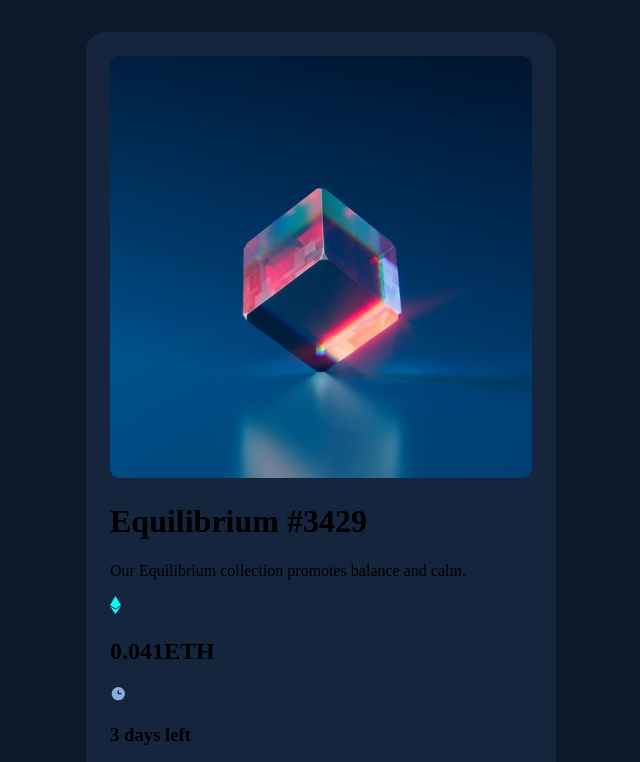
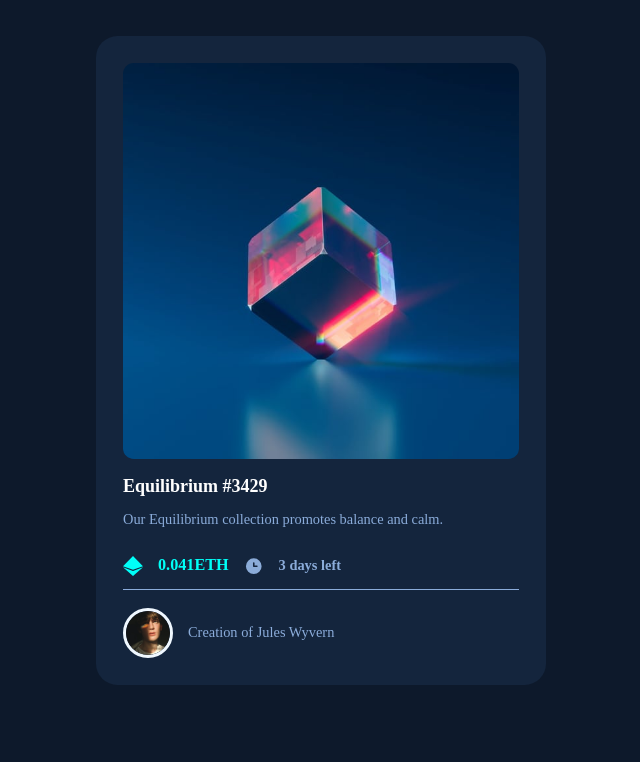
Before and after one commit to bammytech1/nft-preview-card-component, a plain HTML site: page index.html in a window 1280 px wide. Shown: the top 762 px of the page, without its empty margins (319-959 px from the left). Drawn offline with Linux system fonts and the light colour scheme; a web font is replaced by a local one.

Commit message:
progressing

```diff
--- a/index.html
+++ b/index.html
@@ -19,15 +19,15 @@
             </div>
             <h1>Equilibrium #3429</h1>
             <p>Our Equilibrium collection promotes balance and calm.</p>
-            <div class="author">
-                <img src="images/icon-ethereum.svg" alt="ETH logo" />
+            <div class="contents-row">
+                <img id="eth-logo" src="images/icon-ethereum.svg" alt="ETH logo" />
                 <h2>0.041ETH</h2>
-                <img src="images/icon-clock.svg" alt="countdown timer" />
+                <img id="timer" src="images/icon-clock.svg" alt="countdown timer" />
                 <h3>3 days left</h3>
             </div>
             <div class="divider"></div>
-            <div>
-                <img src="images/image-avatar.png" alt="male avatar" />
+            <div class="p-row">
+                <img id="p-image" src="images/image-avatar.png" alt="male avatar" />
                 <p class="p-name">Creation of <span>Jules Wyvern</span></p>
             </div>
         </main>
--- a/style.css
+++ b/style.css
@@ -1,6 +1,10 @@
 @import url('https://fonts.googleapis.com/css2?family=specimen:opsz,wght@9..144,700&family=Montserrat:wght@500;700&display=swap');
 
 @import url("https://fonts.google.com/specimen/Outfit");
+html {
+    font-size: 18px;
+}
+
 *,
 *::after,
 *::before {
@@ -21,7 +25,7 @@ body {
     font-family: 'specimen';
 }
 main {
-    max-width : 470px;
+    max-width : 450px;
     background-color: hsl(216, 50%, 16%);
     padding: 1.5em;
     border-radius: 1.2em;
@@ -35,3 +39,41 @@ main {
     height: auto;
     border-radius: 0.6em;
 }
+h1 {
+    color: hsl(0, 0%, 100%);
+    font-size: 1rem;
+}
+h2 {
+    font-size: .9rem;
+    color: hsl(178, 100%, 50%)
+}
+p, h3 {
+    font-size: .8rem;
+    color: hsl(215, 51%, 70%);
+}
+
+.contents-row, .p-row{
+    display: flex;
+    flex-direction: row;
+    justify-content: left;
+    align-items: center;
+    gap: 15px;
+}
+#eth-logo,
+#timer {
+    width: 20px;
+    height: 20px;
+}
+#p-image {
+    width: 50px;
+    height: 50px;
+    border-style: solid;
+    border-color: aliceblue;
+    border-radius: 100%;
+}
+.divider {
+    width : 100%;
+    height: 1px;
+    margin-bottom: 1em;
+    background-color: hsl(215, 51%, 70%);
+}
```
